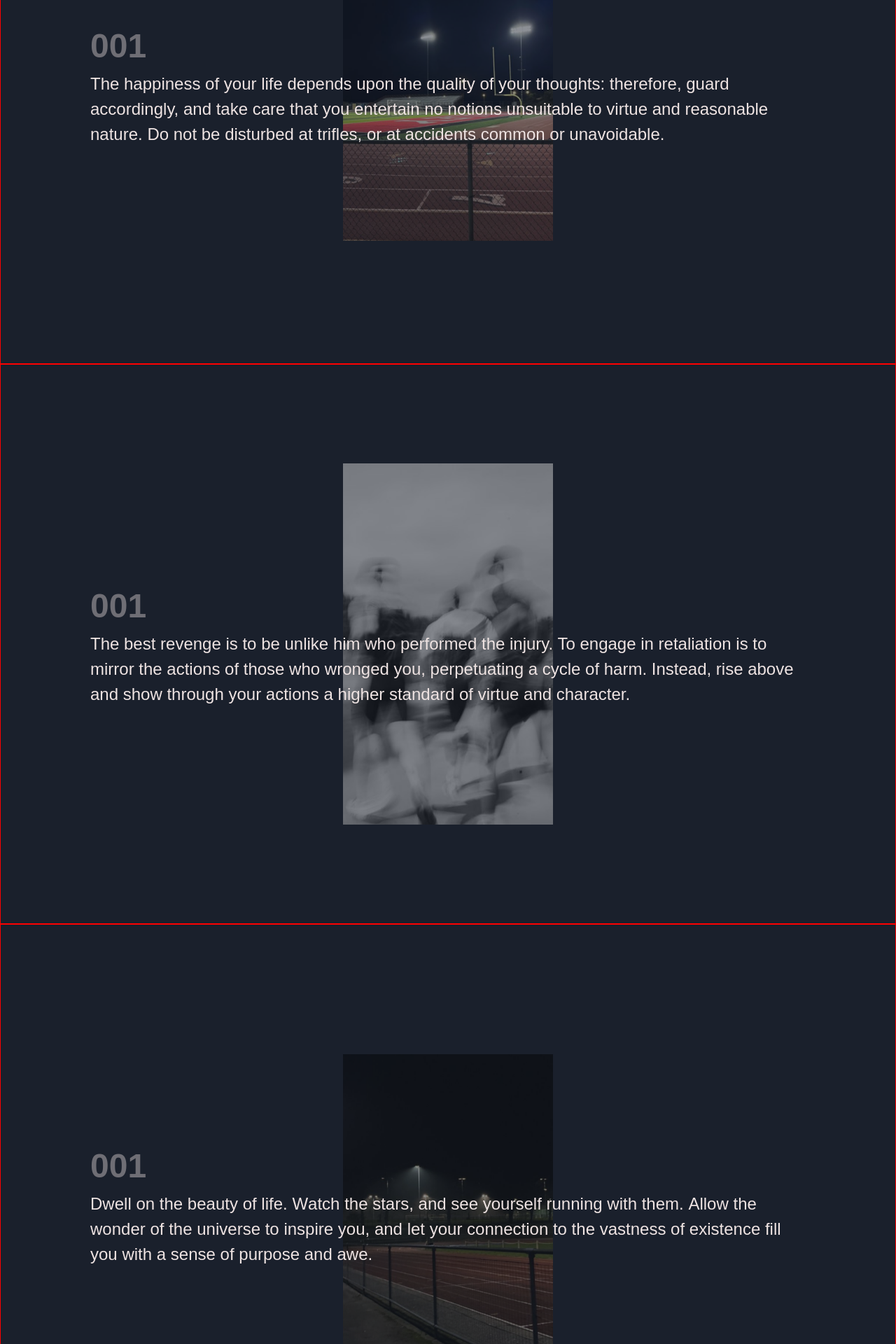
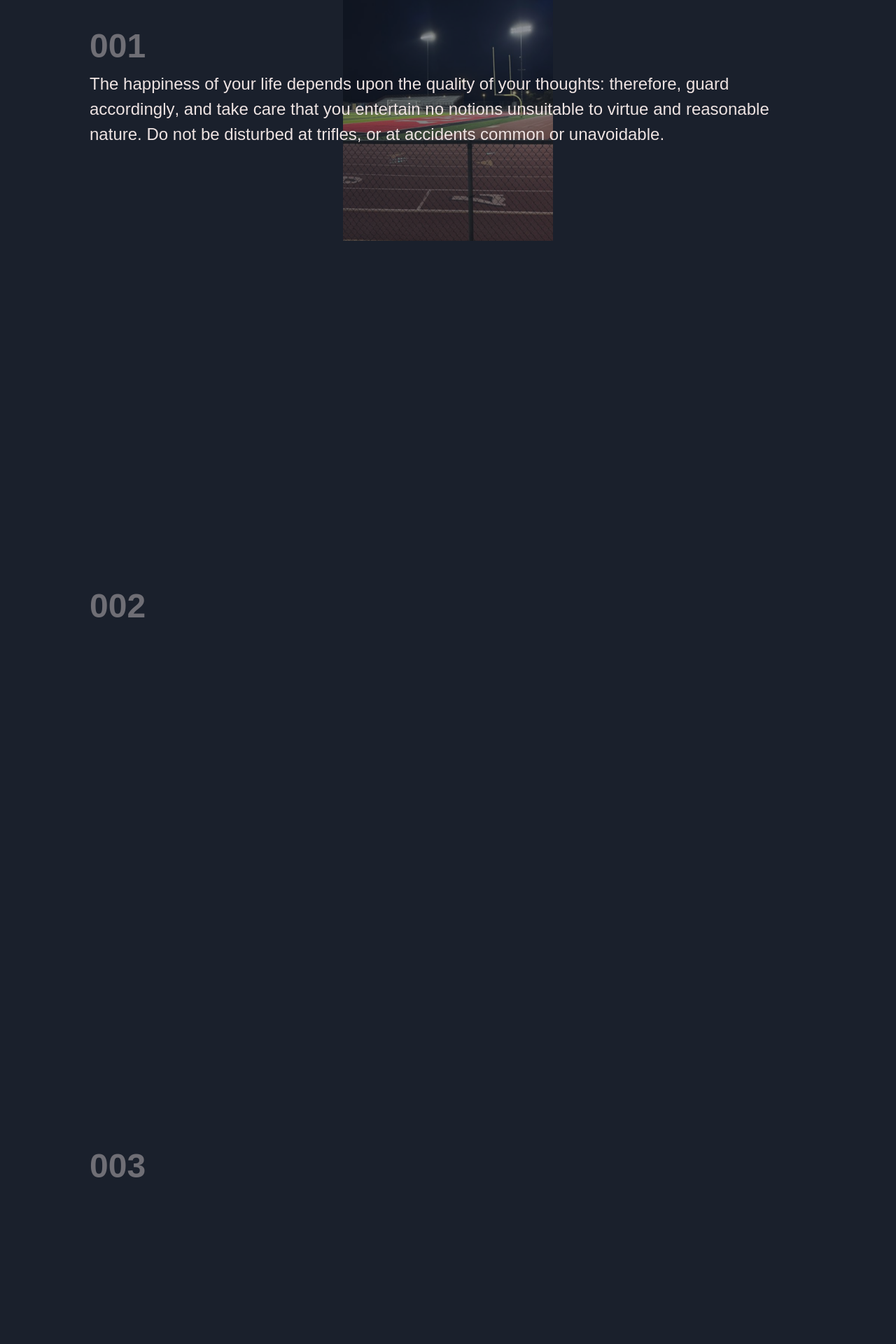
Before and after one commit to malikkotb/animated-copy, a Next.js app: page / in a window 1280 px wide. Shown: the part 280-2200 px from the top of the page at 70% size. Built offline with nearby package versions, Linux system fonts and the light colour scheme; a web font is replaced by a local one.

Commit message:
animated copy hero page

```diff
--- a/app/globals.css
+++ b/app/globals.css
@@ -10,7 +10,7 @@ section {
   place-content: center;
   align-items: center;
   justify-content: center;
-  border: 1px solid red;
+  /* border: 1px solid red; */
   position: relative;
 }
 
@@ -20,7 +20,7 @@ p {
   margin-bottom: 0px;
   font-size: 1.5rem;
   font-weight: 500;
-  /* visibility: hidden; */
+  visibility: hidden;
 }
 
 span {
--- a/app/page.js
+++ b/app/page.js
@@ -5,6 +5,7 @@ import SplitType from "split-type";
 import { useRef } from "react";
 import gsap from "gsap";
 import { useGSAP } from "@gsap/react";
+import { ScrollTrigger } from "gsap/ScrollTrigger";
 import Image from "next/image";
 gsap.registerPlugin(useGSAP);
 
@@ -21,36 +22,52 @@ export default function Home() {
   }, []);
 
   const mainRef = useRef(null);
-  const firstRef = useRef(null);
-  const secondRef = useRef(null);
-  const thirdRef = useRef(null);
+
+  const textRefs = useRef([]);
+  const imageRefs = useRef([]);
+
+  const addToRefs = (refsArray) => (el) => {
+    if (el && !refsArray.current.includes(el)) {
+      refsArray.current.push(el);
+    }
+  };
+
+  const addToTextRefs = addToRefs(textRefs);
+  const addToImageRefs = addToRefs(imageRefs);
 
   useGSAP(() => {
-    const firstText = new SplitType(firstRef.current);
-    const secondText = new SplitType(secondRef.current);
-    const thirdText = new SplitType(thirdRef.current);
+    gsap.registerPlugin(ScrollTrigger);
+    gsap.set(textRefs.current, { autoAlpha: 1 }); // for FOUC stuff
 
-    const tl = gsap.timeline({
-      scrollTrigger: {
-        trigger: mainRef.current,
-        start: "top 20%",
-        end: "bottom 50%",
-        markers: true,
-        // scrub: 1,
-      },
-      defaults: { ease: "power4.inOut" },
-    });
+    textRefs.current.forEach((text, index) => {
+      const img = imageRefs.current[index];
+      const textSplit = new SplitType(text);
 
-    gsap.set(firstRef.current, { autoAlpha: 1 }); // for FOUC stuff
+      const tl = gsap.timeline({
+        scrollTrigger: {
+          trigger: text,
+          start: "top 80%",
+          end: "bottom center",
+          // scrub: true,
+          toggleActions: "play play none reverse",
+        },
+      });
 
-    // add scrolltrigger to timeline and then use splittype to animate text
-
-    tl.from(firstText.words, {
-      duration: 1,
-      y: 40,
-      opacity: 0,
-      skewX: -10,
-      stagger: 0.03,
+      tl.from(img, {
+        opacity: 0,
+        y: 100,
+        duration: 2,
+      }).from(
+        textSplit.chars,
+        {
+          duration: 1,
+          y: 50,
+          opacity: 0,
+          stagger: 0.005,
+          ease: "power2.out",
+        },
+        "<"
+      );
     });
   });
 
@@ -59,39 +76,39 @@ export default function Home() {
       <section>
         <div className="absolute z-10">
           <span>001</span>
-          <p ref={firstRef}>
+          <p ref={addToTextRefs}>
             The happiness of your life depends upon the quality of your thoughts: therefore, guard accordingly, and take
             care that you entertain no notions unsuitable to virtue and reasonable nature. Do not be disturbed at
             trifles, or at accidents common or unavoidable.
           </p>
         </div>
-        <div className="opacity-50">
+        <div className="opacity-50" ref={addToImageRefs}>
           <Image src="/2.png" alt="supporting image" width={300} height={300} />
         </div>
       </section>
       <section>
         <div className="absolute z-10">
-          <span>001</span>
-          <p ref={firstRef}>
+          <span>002</span>
+          <p ref={addToTextRefs}>
             The best revenge is to be unlike him who performed the injury. To engage in retaliation is to mirror the
             actions of those who wronged you, perpetuating a cycle of harm. Instead, rise above and show through your
             actions a higher standard of virtue and character.
           </p>
         </div>
-        <div className="opacity-50">
+        <div className="opacity-50" ref={addToImageRefs}>
           <Image src="/3.png" alt="supporting image" width={300} height={300} />
         </div>
       </section>
       <section>
         <div className="absolute z-10">
-          <span>001</span>
-          <p ref={firstRef}>
+          <span>003</span>
+          <p ref={addToTextRefs}>
             Dwell on the beauty of life. Watch the stars, and see yourself running with them. Allow the wonder of the
             universe to inspire you, and let your connection to the vastness of existence fill you with a sense of
             purpose and awe.
           </p>
         </div>
-        <div className=" opacity-50">
+        <div className="opacity-50" ref={addToImageRefs}>
           <Image src="/1.png" alt="supporting image" width={300} height={300} />
         </div>
       </section>
```
